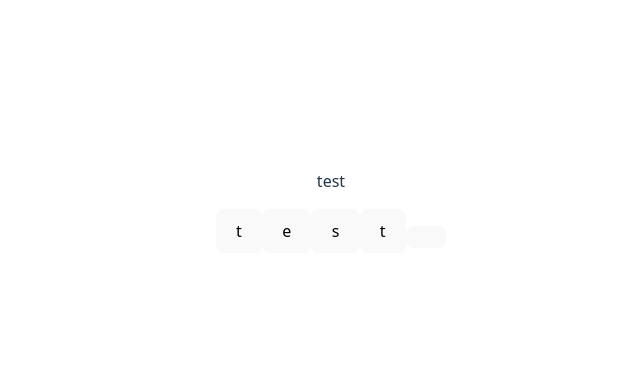
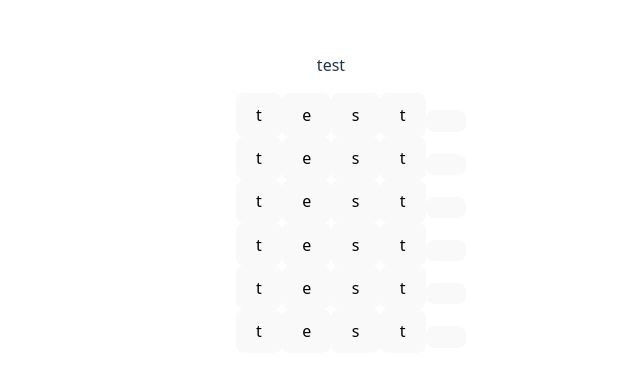
Before and after one commit to StuartLiam/Not_Wordle, a React (Vite) app: page / in a window 1280 px wide. Shown: the part 197-572 px from the top of the page, without its empty margins (309-949 px from the left). Built offline with nearby package versions, Linux system fonts and the light colour scheme.

Commit message:
Added first version of grid component

```diff
--- a/src/App.tsx
+++ b/src/App.tsx
@@ -2,6 +2,7 @@ import { useState, useEffect } from 'react'
 import './App.css'
 import KeyBoard from './components/keyBoard'
 import RowAttmpt from './components/rowAttmpt'
+import Grid from './components/Grid'
 
 function App() {
   const [input, setInput] = useState<string[]>(["t","e","s","t"]);
@@ -34,7 +35,8 @@ function App() {
   return (
     <>
       <p>{input}</p>
-      <RowAttmpt currInput= {input}/>
+      <Grid currInput = {input}/>
+      {/*<RowAttmpt currInput= {input}/>*/}
       {/*<KeyBoard></KeyBoard>*/}
 
     </>
--- /dev/null
+++ b/src/components/Grid.tsx
@@ -0,0 +1,55 @@
+import React from "react";
+import { useState, useEffect } from 'react'
+import "./KeyBoard.css"
+
+//import { type keyMark } from '../types/types';
+import Tile from "./Tile";
+import RowAttmpt from "./rowAttmpt";
+
+/*
+
+function RowAttmpt() {
+
+    //const [currInput, setCurrInput] = useState<string[]>(["","","","",""]);
+
+   //function handleCurrInputChange(e){
+        //setCurrInput(e.target.value)
+   // }
+
+    //useEffect(() => {
+
+   // });
+
+    return(
+        <>
+            <div>
+                <Tile  state={0} mark={' '} index={0}/>
+                <Tile  state={0} mark={' '} index={1}/>
+                <Tile  state={0} mark={' '} index={2}/>
+                <Tile  state={0} mark={' '} index={3}/>
+                <Tile  state={0} mark={' '} index={4}/>
+            </div>
+
+        </>
+    );
+
+};
+*/
+type Props = {
+
+   currInput: string[];
+}
+
+const Grid: React.FC<Props> = (props) => (
+     <div>
+                <ul>
+                    <RowAttmpt currInput = {props.currInput}/>
+                    <RowAttmpt currInput = {props.currInput}/>
+                    <RowAttmpt currInput = {props.currInput}/>
+                    <RowAttmpt currInput = {props.currInput}/>
+                    <RowAttmpt currInput = {props.currInput}/>
+                    <RowAttmpt currInput = {props.currInput}/>
+                </ul>
+    </div>
+);
+export default Grid;
```
Also changed, not shown: src/components/Grid.css (added).
